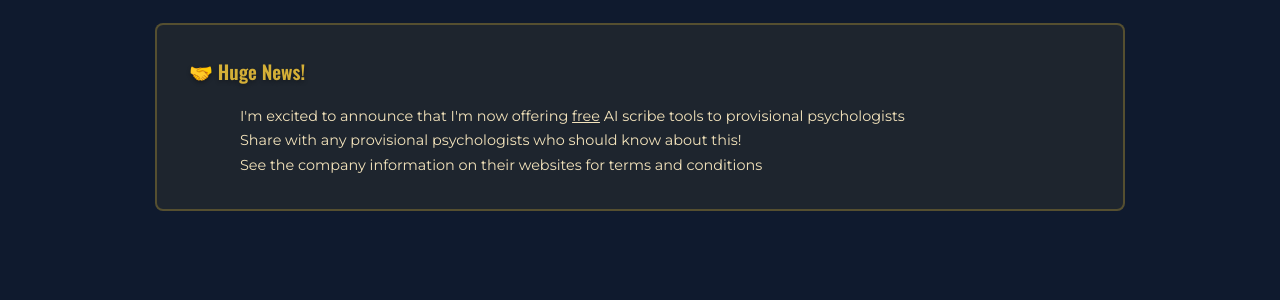
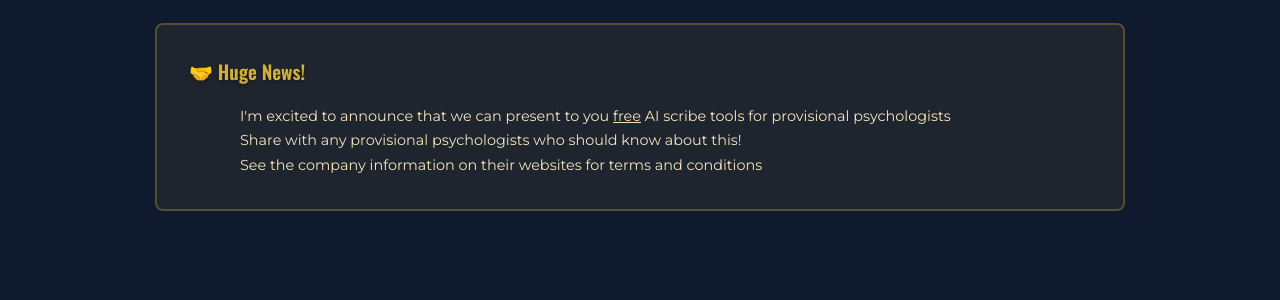
Before and after one commit to keisler-au/aiforclin, a Jekyll site: the page built from provisional-psychologists/index.html, in a window 1280 px wide and 900 px high, scrolled down 350 px. Shown: the part 153-453 px from the top of the window. Built offline with Jekyll 4.4.1, drawn with Linux system fonts in a browser that asks for light colours.

Commit message:
fix/content

```diff
--- a/provisional-psychologists/index.html
+++ b/provisional-psychologists/index.html
@@ -87,8 +87,8 @@ description: Carefully curated AI scribe tools to help provisional psychologists
   <section class="card mb-24">
     <h2 class="content-info-header-alt mb-1">🤝 Huge News!</h2>
     <p class="section-text-alt">
-      I'm excited to announce that I'm now offering <u>free</u> AI scribe tools
-      to provisional psychologists<br />
+      I'm excited to announce that we can present to you <u>free</u> AI scribe tools
+      for provisional psychologists<br />
       Share with any provisional psychologists who should know about this!<br />
       See the company information on their websites for terms and conditions
     </p>
```
